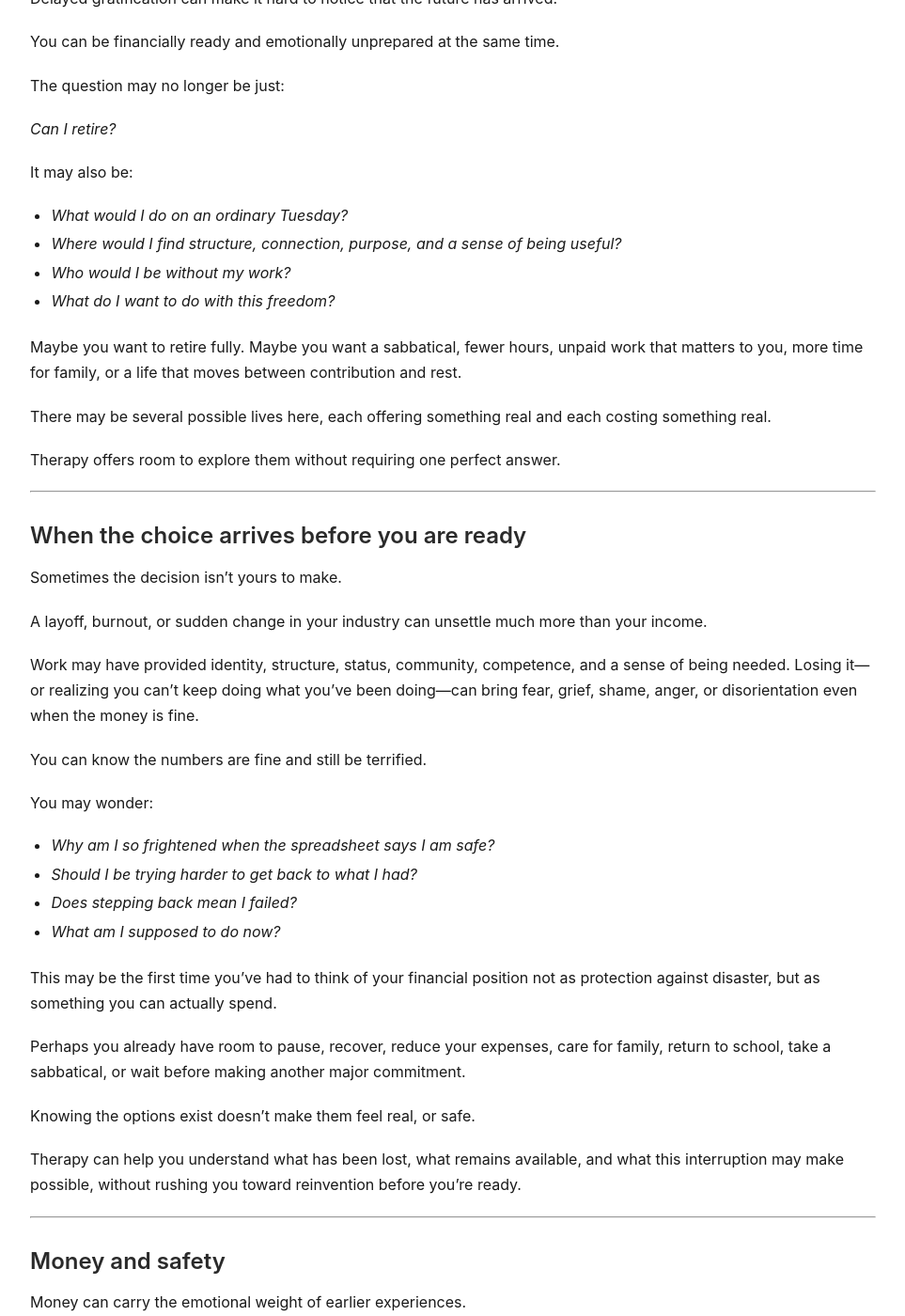
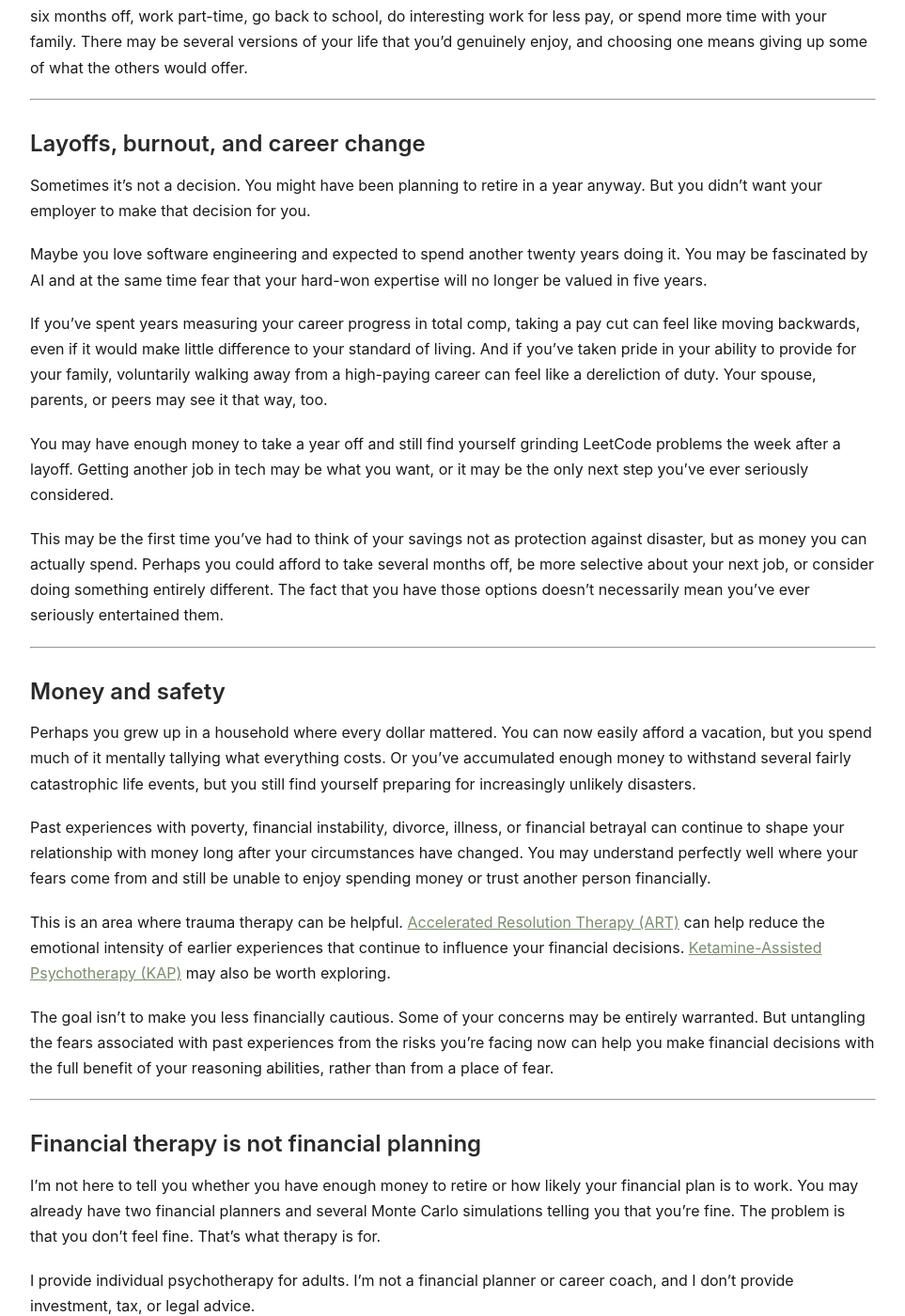
Before and after one commit to SaraRands/sararands-site, a Jekyll site: the page built from financial-therapy.md, in a window 1280 px wide and 1400 px high, scrolled down 1137 px. Shown: the whole window at 94% size, without its empty margins (158-1121 px from the left). Built offline with Jekyll 4.4.1, drawn with Linux system fonts in a browser that asks for light colours; some of the changed text lies outside the part shown.

Commit message:
financial therapy

```diff
--- a/financial-therapy.md
+++ b/financial-therapy.md
@@ -1,162 +1,79 @@
 ---
 layout: default
 title: "Financial Therapy in Utah | Financial Independence & Burnout"
-description: "Financial therapy for financially capable adults facing FI, layoffs, burnout, and what comes next. In person in Murray, Utah"
+description: "Financial therapy for financially capable adults navigating financial independence, layoffs, burnout, career transitions, and early retirement. In person in Murray, Utah."
 og_image: /assets/images/og-financial-therapy.jpg
 ---
 
 <div class="hero-financial-therapy"></div>
 
 # Financial Therapy
-*Individual therapy in Utah for adults navigating money, work, security, freedom, and what comes next*
+*For adults navigating financial independence, career transitions, and early retirement*
 
-You may be thoughtful, financially capable, and good with numbers—and still face questions the spreadsheet can’t answer.
-
-Financial therapy offers room to explore the emotional and existential dimensions of money, work, security, freedom, and enough.
+You've worked hard to build financial security, but having options isn't the same as knowing what to do with them. Your spreadsheets and simulations can tell you it's safe to quit, and quitting can still feel reckless.
 
 ---
 
 ## When the freedom finally arrives
 
-You planned carefully, postponed gratification, and built real financial security.
+Maybe you've reached the number you've been working toward for years. Maybe you're close. You expected that getting there would feel like freedom, but instead you hear yourself saying, *One more year.*
 
-Maybe you’ve reached the number you worked toward for years. Maybe you’re close. You expected that getting there would feel like freedom.
+The habits that got you here can make it surprisingly difficult to stop. You can keep running scenarios in pursuit of a level of certainty that doesn't exist. If you've spent decades feeling good about saving money, it can be difficult to start feeling good about spending it.
 
-Instead you hear yourself saying, *One more year.*
+And even if you're comfortable with the numbers, there's a whole other set of questions:
 
-The planning, discipline, and delayed gratification that helped you create options are real strengths. But those strengths can become rigid when fear takes over.
+- *What would I do on an ordinary Wednesday?*
+- *Where would I find people to spend time with?*
+- *Would I miss feeling competent and useful at work?*
+- *Who am I without my career?*
 
-Planning can become a search for certainty that doesn’t exist.
-Discipline can make stopping feel irresponsible.
-Delayed gratification can make it hard to notice that the future has arrived.
-
-You can be financially ready and emotionally unprepared at the same time.
-
-The question may no longer be just:
-
-*Can I retire?*
-
-It may also be:
-
-- *What would I do on an ordinary Tuesday?*
-- *Where would I find structure, connection, purpose, and a sense of being useful?*
-- *Who would I be without my work?*
-- *What do I want to do with this freedom?*
-
-Maybe you want to retire fully. Maybe you want a sabbatical, fewer hours, unpaid work that matters to you, more time for family, or a life that moves between contribution and rest.
-
-There may be several possible lives here, each offering something real and each costing something real.
-
-Therapy offers room to explore them without requiring one perfect answer.
+You may also find yourself questioning the assumption that the choices are to keep working or retire. You could take six months off, work part-time, go back to school, do interesting work for less pay, or spend more time with your family. There may be several versions of your life that you'd genuinely enjoy, and choosing one means giving up some of what the others would offer.
 
 ---
 
-## When the choice arrives before you are ready
+## Layoffs, burnout, and career change
 
-Sometimes the decision isn’t yours to make.
+Sometimes it's not a decision. You might have been planning to retire in a year anyway. But you didn't want your employer to make that decision for you.
 
-A layoff, burnout, or sudden change in your industry can unsettle much more than your income.
+Maybe you love software engineering and expected to spend another twenty years doing it. You may be fascinated by AI and at the same time fear that your hard-won expertise will no longer be valued in five years.
 
-Work may have provided identity, structure, status, community, competence, and a sense of being needed. Losing it—or realizing you can’t keep doing what you’ve been doing—can bring fear, grief, shame, anger, or disorientation even when the money is fine.
+If you've spent years measuring your career progress in total comp, taking a pay cut can feel like moving backwards, even if it would make little difference to your standard of living. And if you've taken pride in your ability to provide for your family, voluntarily walking away from a high-paying career can feel like a dereliction of duty. Your spouse, parents, or peers may see it that way, too.
 
-You can know the numbers are fine and still be terrified.
+You may have enough money to take a year off and still find yourself grinding LeetCode problems the week after a layoff. Getting another job in tech may be what you want, or it may be the only next step you've ever seriously considered.
 
-You may wonder:
-
-- *Why am I so frightened when the spreadsheet says I am safe?*
-- *Should I be trying harder to get back to what I had?*
-- *Does stepping back mean I failed?*
-- *What am I supposed to do now?*
-
-This may be the first time you’ve had to think of your financial position not as protection against disaster, but as something you can actually spend.
-
-Perhaps you already have room to pause, recover, reduce your expenses, care for family, return to school, take a sabbatical, or wait before making another major commitment.
-
-Knowing the options exist doesn’t make them feel real, or safe.
-
-Therapy can help you understand what has been lost, what remains available, and what this interruption may make possible, without rushing you toward reinvention before you’re ready.
+This may be the first time you've had to think of your savings not as protection against disaster, but as money you can actually spend. Perhaps you could afford to take several months off, be more selective about your next job, or consider doing something entirely different. The fact that you have those options doesn't necessarily mean you've ever seriously entertained them.
 
 ---
 
 ## Money and safety
 
-Money can carry the emotional weight of earlier experiences.
+Perhaps you grew up in a household where every dollar mattered. You can now easily afford a vacation, but you spend much of it mentally tallying what everything costs. Or you've accumulated enough money to withstand several fairly catastrophic life events, but you still find yourself preparing for increasingly unlikely disasters.
 
-You may have lived through poverty, instability, illness, divorce, betrayal, religious pressure, family conflict, job loss, or times when survival depended on being exceptionally responsible.
+Past experiences with poverty, financial instability, divorce, illness, or financial betrayal can continue to shape your relationship with money long after your circumstances have changed. You may understand perfectly well where your fears come from and still be unable to enjoy spending money or trust another person financially.
 
-Your circumstances can change without your sense of safety changing with them.
+This is an area where trauma therapy can be helpful. [Accelerated Resolution Therapy (ART)](/blog/accelerated-resolution-therapy/) can help reduce the emotional intensity of earlier experiences that continue to influence your financial decisions. [Ketamine-Assisted Psychotherapy (KAP)](/kap/) may also be worth exploring.
 
-Money doesn’t automatically resolve:
-
-- fear of dependence
-- difficulty trusting other people
-- fear of being exploited
-- guilt or shame about having money
-- the need to remain prepared for catastrophe
-- experiences of financial control or betrayal
-- traumatic memories connected to work, illness, caregiving, or loss
-
-Therapy can help explore both the present-day question and what it touches from the past.
-
-When appropriate, this work may include [**Accelerated Resolution Therapy (ART)**](/blog/accelerated-resolution-therapy/) for difficult or traumatic experiences. [**Ketamine-Assisted Psychotherapy (KAP)**](/kap/) may also support deeper work around identity, fear, grief, meaning, and transition.
-
-The aim is not to dismiss realistic concerns. It is to understand more clearly how present circumstances and earlier experiences may both be shaping your choices.
+The goal isn't to make you less financially cautious. Some of your concerns may be entirely warranted. But untangling the fears associated with past experiences from the risks you're facing now can help you make financial decisions with the full benefit of your reasoning abilities, rather than from a place of fear.
 
 ---
 
-## What financial therapy can offer
+## Financial therapy is not financial planning
 
-Financial planning can help you understand what is financially possible. Coaching can help you set goals and create a plan.
+I'm not here to tell you whether you have enough money to retire or how likely your financial plan is to work. You may already have two financial planners and several Monte Carlo simulations telling you that you're fine. The problem is that you don't feel fine. That's what therapy is for.
 
-Financial therapy makes room for uncertainty, contradiction, grief, fear, and questions that don’t have immediate answers.
+I provide individual psychotherapy for adults. I'm not a financial planner or career coach, and I don't provide investment, tax, or legal advice.
 
-This work may help you:
-
-- explore what money, work, security, and success mean to you
-- put language to feelings that have been difficult to discuss
-- recognize when fear has narrowed your thinking
-- notice options you have dismissed or overlooked
-- tolerate tradeoffs instead of searching for a risk-free choice
-- reconnect with curiosity and agency
-- create small experiments rather than trying to predict an entire future
-
-The goal isn’t to prescribe retirement, continued work, or any particular kind of life. It’s to help you see the choices you have and decide what you want them to support.
-
----
-
-## What this work is—and isn’t
-
-I provide **individual therapy** for adults.
-
-Financial therapy with me is not:
-
-- financial planning or investment advice
-- tax, legal, retirement-distribution, or wealth-management advice
-- budgeting or debt-management coaching
-- résumé writing or job-search consulting
-- a substitute for a financial planner, accountant, attorney, or other qualified professional
-
-I am not here to tell you whether you can afford to retire, how to invest, or which option will produce the best financial outcome.
-
-I am here to help you explore the emotional, relational, identity, and meaning questions that remain after the projections have been run—and to help you see the information and options you already have with greater clarity and agency.
+I'm also not a financial coach. My focus isn't on helping you get out of debt, stick to a budget, or develop financial discipline. Many of the people I work with could now benefit from a little less financial discipline.
 
 ---
 
 ## A therapist who understands the conversation
 
-You should not have to spend therapy time explaining the logic of financial independence or defending the desire for a life that does not center paid employment.
+Before becoming a therapist, I spent years in frugality culture, taking pride in making a very small income work, until I recognized that frugality alone couldn't create the life I wanted for my children. I went back to school for computer science and spent six years working as a software engineer. Along the way, I became immersed in the financial independence community, reading many of the same books, blogs, and forums you probably have.
 
-My familiarity with this world is not academic. I spent years deep in frugality culture, taking real pride in making a very small income work—before recognizing that frugality alone could not create the life I wanted for my children. A later career in software engineering, and years inside the financial independence community, put me close to the books, the blogs, the forums, and the arguments that have shaped it.
+In 2026, I took a seven-month [sabbatical](/blog/career-sabbatical/) between jobs—essentially a mini-retirement—to explore some of these questions in my own life.
 
-I also took a [sabbatical](/blog/career-sabbatical/) in 2026—basically a mini-retirement—to explore some of these themes in my own life. This is territory I know from the inside.
-
-I understand that early retirement can make room for a rich life, that having money doesn’t eliminate fear, and that financial freedom raises questions no calculator can answer.
-
-Your financial choices will not be romanticized or resented. They will be treated as part of your actual life: meaningful, complicated, and worthy of thoughtful exploration.
-
-You don’t have to translate your financial reality here, minimize the options you’ve built, or apologize for having them.
-
-You don’t have to justify why a fortunate situation still feels frightening. And you don’t need to know what you want before we begin.
+A recurring theme in the FI community is how difficult it can be to talk openly about money. It can be hard to discuss your actual financial situation with friends or family, let alone express ambivalence or distress about circumstances other people envy. These are conversations I am comfortable having.
 
 You can read more about my background and therapeutic approach [on the About page](/about/).
 
```
